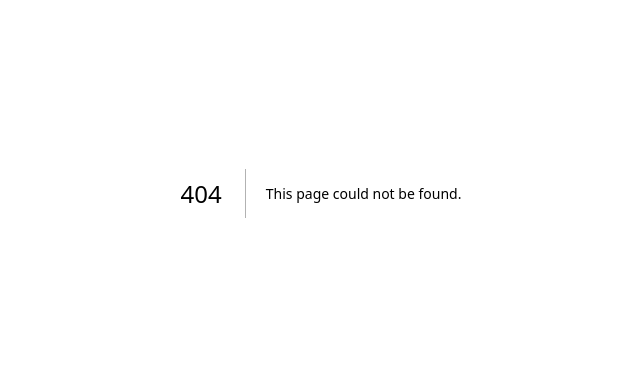
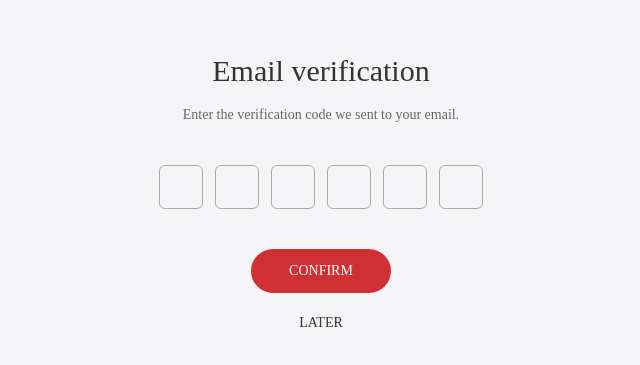
Before and after one commit to XmasFoxy/cv-builder-frontend, a Next.js app: page /verify-email in a window 1280 px wide. Before the commit this address had no page. Shown: the part 207-572 px from the top of the page, without its empty margins (319-959 px from the left). Built offline with nearby package versions, Linux system fonts and the light colour scheme.

Commit message:
feat: add email verification

```diff
--- a/src/app/login/page.tsx
+++ b/src/app/login/page.tsx
@@ -36,7 +36,8 @@ export default function LoginPage() {
     const result = await signIn(values).catch(() => "unavailable" as const);
 
     if (result === "success") {
-      router.replace("/employees");
+      const next = new URLSearchParams(window.location.search).get("next");
+      router.replace(next === "/verify-email" ? next : "/employees");
       return;
     }
 
--- /dev/null
+++ b/src/app/signup/actions.ts
@@ -0,0 +1,41 @@
+"use server";
+
+import { CombinedGraphQLErrors } from "@apollo/client/errors";
+import { cookies, headers } from "next/headers";
+
+import { SIGNUP_MUTATION, type SignupResponse, type SignupVariables } from "@/graphql/auth";
+import { createApolloClient } from "@/lib/apollo-client";
+import { writeSession } from "@/lib/session-cookies";
+import { signupSchema, type SignupFormValues } from "@/lib/validations/auth";
+
+type SignupResult = "success" | "duplicate" | "unavailable";
+
+export async function registerAccount(values: SignupFormValues): Promise<SignupResult> {
+  const input = signupSchema.safeParse(values);
+  if (!input.success) return "unavailable";
+
+  try {
+    const origin = (await headers()).get("origin");
+    if (!origin) return "unavailable";
+
+    const { data } = await createApolloClient().mutate<SignupResponse, SignupVariables>({
+      mutation: SIGNUP_MUTATION,
+      variables: { auth: input.data },
+      fetchPolicy: "no-cache",
+      context: {
+        headers: { origin },
+        fetchOptions: { cache: "no-store", redirect: "error" },
+      },
+    });
+    const session = data?.signup;
+    if (!session?.access_token || !session.refresh_token) return "unavailable";
+
+    writeSession(await cookies(), session);
+    return "success";
+  } catch (error) {
+    if (CombinedGraphQLErrors.is(error) && error.errors.some(({ message }) => message === "userAlreadyExists")) {
+      return "duplicate";
+    }
+    return "unavailable";
+  }
+}
--- a/src/app/signup/page.tsx
+++ b/src/app/signup/page.tsx
@@ -1,7 +1,7 @@
 "use client";
 
 import { useState } from "react";
-import { useMutation } from "@apollo/client/react";
+import { useRouter } from "next/navigation";
 import { useForm } from "react-hook-form";
 import { zodResolver } from "@hookform/resolvers/zod";
 
@@ -13,25 +13,16 @@ import {
   type SignupFormValues,
 } from "@/lib/validations/auth";
 
-import {
-  SIGNUP_MUTATION,
-  type SignupResponse,
-  type SignupVariables,
-} from "@/graphql/auth";
+import { registerAccount } from "./actions";
 
 export default function SignupPage() {
+  const router = useRouter();
   const [serverError, setServerError] = useState("");
-  const [successMessage, setSuccessMessage] = useState("");
-
-  const [signup, { loading }] = useMutation<
-    SignupResponse,
-    SignupVariables
-  >(SIGNUP_MUTATION);
 
   const {
     register,
     handleSubmit,
-    formState: { errors },
+    formState: { errors, isSubmitting },
   } = useForm<SignupFormValues>({
     resolver: zodResolver(signupSchema),
     mode: "onBlur",
@@ -44,34 +35,14 @@ export default function SignupPage() {
 
   async function onSubmit(values: SignupFormValues) {
     setServerError("");
-    setSuccessMessage("");
-
-    try {
-      const result = await signup({
-        variables: {
-          auth: {
-            email: values.email,
-            password: values.password,
-            confirmPassword: values.confirmPassword,
-          },
-        },
-      });
-
-      if (!result.data?.signup) {
-        setServerError("Registration failed. Please try again.");
-        return;
-      }
-
-      setSuccessMessage(
-        "Account created successfully. You can now sign in.",
-      );
-    } catch (error) {
-      setServerError(
-        error instanceof Error
-          ? error.message
-          : "Registration failed. Please try again.",
-      );
+    const result = await registerAccount(values).catch(() => "unavailable" as const);
+    if (result === "success") {
+      router.replace("/verify-email");
+      return;
     }
+    setServerError(result === "duplicate"
+      ? "An account with this email already exists."
+      : "Registration failed. Please try again.");
   }
 
   return (
@@ -114,15 +85,9 @@ export default function SignupPage() {
         </p>
       )}
 
-      {successMessage && (
-        <p role="status" className="text-center text-sm text-green-700">
-          {successMessage}
-        </p>
-      )}
-
       <AuthActions
-        disabled={loading}
-        submitLabel={loading ? "CREATING ACCOUNT..." : "CREATE ACCOUNT"}
+        disabled={isSubmitting}
+        submitLabel={isSubmitting ? "CREATING ACCOUNT..." : "CREATE ACCOUNT"}
         linkHref="/login"
         linkLabel="I HAVE AN ACCOUNT"
       />
--- /dev/null
+++ b/src/app/verify-email/actions.ts
@@ -0,0 +1,54 @@
+"use server";
+
+import { CombinedGraphQLErrors } from "@apollo/client/errors";
+import { cookies } from "next/headers";
+
+import { VERIFY_MAIL_MUTATION } from "@/graphql/auth";
+import { createApolloClient } from "@/lib/apollo-client";
+import { authenticatedRequest, refreshSession } from "@/lib/session";
+import { accessCookie, refreshCookie, writeSession } from "@/lib/session-cookies";
+
+type VerificationResult = "success" | "invalid" | "expired" | "sign-in" | "unavailable";
+
+async function confirmWithToken(otp: string, token: string): Promise<VerificationResult> {
+  try {
+    const { data } = await createApolloClient().mutate<{ verifyMail: null }, { mail: { otp: string } }>({
+      mutation: VERIFY_MAIL_MUTATION,
+      variables: { mail: { otp } },
+      ...authenticatedRequest(token),
+    });
+    return data?.verifyMail === null ? "success" : "unavailable";
+  } catch (error) {
+    if (CombinedGraphQLErrors.is(error)) {
+      const messages = error.errors.map(({ message }) => message);
+      if (messages.includes("unauthorized")) return "sign-in";
+      if (messages.includes("otpExpired")) return "expired";
+      if (messages.includes("mailNotFound")) return "invalid";
+    }
+    return "unavailable";
+  }
+}
+
+export async function verifyEmail(otp: string): Promise<VerificationResult> {
+  if (typeof otp !== "string" || !/^\d{6}$/.test(otp)) return "invalid";
+
+  try {
+    const store = await cookies();
+    const access = store.get(accessCookie)?.value;
+    if (access) {
+      const result = await confirmWithToken(otp, access);
+      if (result !== "sign-in") return result;
+    }
+
+    const refresh = store.get(refreshCookie)?.value;
+    if (!refresh) return "sign-in";
+
+    const tokens = await refreshSession(refresh);
+    if (!tokens) return "sign-in";
+
+    writeSession(store, tokens);
+    return await confirmWithToken(otp, tokens.access_token);
+  } catch {
+    return "unavailable";
+  }
+}
--- /dev/null
+++ b/src/app/verify-email/page.tsx
@@ -0,0 +1,9 @@
+import type { Metadata } from "next";
+
+import { VerificationForm } from "./verification-form";
+
+export const metadata: Metadata = { title: "Email verification | CV Builder" };
+
+export default function VerifyEmailPage() {
+  return <VerificationForm />;
+}
--- /dev/null
+++ b/src/app/verify-email/verification-form.tsx
@@ -0,0 +1,126 @@
+"use client";
+
+import { useRef, useState, type FormEvent } from "react";
+import Link from "next/link";
+import { useRouter } from "next/navigation";
+
+import { AuthActions, AuthLayout } from "@/components/auth/auth-layout";
+import { verifyEmail } from "./actions";
+
+const codeLength = 6;
+const initialDigits = ["", "", "", "", "", ""];
+const errorMessages = {
+  invalid: "Invalid verification code.",
+  expired: "Verification code has expired.",
+  "sign-in": "Your session has expired. Sign in to continue.",
+  unavailable: "Something went wrong. Please try again later.",
+};
+
+export function VerificationForm() {
+  const router = useRouter();
+  const inputs = useRef<(HTMLInputElement | null)[]>([]);
+  const [digits, setDigits] = useState(initialDigits);
+  const [error, setError] = useState("");
+  const [needsSignIn, setNeedsSignIn] = useState(false);
+  const [pending, setPending] = useState(false);
+
+  function updateDigits(index: number, value: string) {
+    const typed = value.replace(/\D/g, "");
+    const start = typed.length >= codeLength ? 0 : index;
+    const chars = typed.slice(0, codeLength - start).split("");
+
+    setDigits((previous) => {
+      const next = [...previous];
+      next.splice(start, Math.max(chars.length, 1), ...(chars.length ? chars : [""]));
+      return next;
+    });
+    setError("");
+    if (chars.length) {
+      inputs.current[Math.min(start + chars.length, codeLength - 1)]?.focus();
+    }
+  }
+
+  async function onSubmit(event: FormEvent<HTMLFormElement>) {
+    event.preventDefault();
+    if (pending) return;
+
+    const code = digits.join("");
+    if (code.length !== codeLength) {
+      setError(code ? "Please enter a valid 6-digit code." : "Verification code is required.");
+      inputs.current[digits.indexOf("")]?.focus();
+      return;
+    }
+
+    setError("");
+    setNeedsSignIn(false);
+    setPending(true);
+    const result = await verifyEmail(code).catch(() => "unavailable" as const);
+    if (result === "success") {
+      router.replace("/employees");
+      return;
+    }
+
+    setPending(false);
+    setError(errorMessages[result]);
+    setNeedsSignIn(result === "sign-in");
+  }
+
+  return (
+    <AuthLayout
+      title="Email verification"
+      description="Enter the verification code we sent to your email."
+      onSubmit={onSubmit}
+    >
+      <fieldset className="flex justify-center gap-2 sm:gap-3">
+        <legend className="sr-only">Verification code</legend>
+        {digits.map((digit, index) => (
+          <input
+            key={index}
+            ref={(input) => { inputs.current[index] = input; }}
+            type="text"
+            inputMode="numeric"
+            autoComplete={index === 0 ? "one-time-code" : "off"}
+            maxLength={codeLength}
+            aria-label={`Digit ${index + 1} of ${codeLength}`}
+            aria-invalid={Boolean(error)}
+            aria-describedby={error ? "verification-error" : undefined}
+            value={digit}
+            disabled={pending}
+            onFocus={(event) => event.currentTarget.select()}
+            onChange={(event) => updateDigits(index, event.target.value)}
+            onPaste={(event) => {
+              event.preventDefault();
+              const pasted = event.clipboardData.getData("text").replace(/\D/g, "");
+              if (pasted) updateDigits(index, pasted);
+            }}
+            onKeyDown={(event) => {
+              if (event.key === "ArrowLeft" || (event.key === "Backspace" && !digit)) {
+                event.preventDefault();
+                inputs.current[index - 1]?.focus();
+              }
+              if (event.key === "ArrowRight") {
+                event.preventDefault();
+                inputs.current[index + 1]?.focus();
+              }
+            }}
+            className="h-10 w-9 rounded-sm border border-[#aaa] bg-transparent text-center text-lg outline-none transition-colors focus-visible:border-[#cf3033] focus-visible:ring-1 focus-visible:ring-[#cf3033] aria-invalid:border-[#cf3033] disabled:opacity-60 sm:h-11 sm:w-11"
+          />
+        ))}
+      </fieldset>
+      {error && (
+        <p id="verification-error" role="alert" className="text-center text-sm text-[#cf3033]">
+          {error}
+        </p>
+      )}
+      {needsSignIn && (
+        <Link className="self-center text-sm underline" href="/login?next=%2Fverify-email">SIGN IN</Link>
+      )}
+      <AuthActions
+        disabled={pending}
+        submitLabel={pending ? "CONFIRMING..." : "CONFIRM"}
+        linkHref="/employees"
+        linkLabel="LATER"
+      />
+    </AuthLayout>
+  );
+}
--- a/src/components/auth/auth-layout.tsx
+++ b/src/components/auth/auth-layout.tsx
@@ -7,7 +7,7 @@ const authLinks = [
 ] as const;
 
 type AuthLayoutProps = {
-  currentPage: (typeof authLinks)[number]["href"];
+  currentPage?: (typeof authLinks)[number]["href"];
   title: string;
   description: string;
   onSubmit: NonNullable<ComponentProps<"form">["onSubmit"]>;
@@ -22,8 +22,11 @@ export function AuthLayout({
   children,
 }: AuthLayoutProps) {
   return (
-    <main className="min-h-screen bg-[#f5f5f7] text-[#333333]">
-      <nav
+    <main className={currentPage
+      ? "min-h-screen bg-[#f5f5f7] text-[#333333]"
+      : "grid min-h-screen place-items-center bg-[#f5f5f7] py-10 text-[#333333]"}
+    >
+      {currentPage && <nav
         aria-label="Authentication navigation"
         className="flex justify-center pt-6 text-sm font-medium"
       >
@@ -37,9 +40,12 @@ export function AuthLayout({
             {label}
           </Link>
         ))}
-      </nav>
+      </nav>}
 
-      <section className="mx-auto mt-24 w-full max-w-[420px] px-6 pb-8 sm:mt-32">
+      <section className={currentPage
+        ? "mx-auto mt-24 w-full max-w-[420px] px-6 pb-8 sm:mt-32"
+        : "mx-auto w-full max-w-[520px] px-6"}
+      >
         <h1 className="text-center text-3xl font-normal">{title}</h1>
         <p className="mt-4 text-center text-sm text-[#666666]">{description}</p>
 
--- a/src/graphql/auth.ts
+++ b/src/graphql/auth.ts
@@ -34,6 +34,8 @@ export type LoginResponse = {
 export const SIGNUP_MUTATION = gql`
   mutation Signup($auth: SignupInput!) {
     signup(auth: $auth) {
+      access_token
+      refresh_token
       user {
         id
         email
@@ -52,9 +54,17 @@ export type SignupVariables = {
 
 export type SignupResponse = {
   signup: {
+    access_token: string;
+    refresh_token: string;
     user: {
       id: string;
       email: string;
     };
   };
 };
+
+export const VERIFY_MAIL_MUTATION = gql`
+  mutation VerifyMail($mail: VerifyMailInput!) {
+    verifyMail(mail: $mail)
+  }
+`;
--- a/src/lib/session.ts
+++ b/src/lib/session.ts
@@ -27,7 +27,7 @@ const UPDATE_TOKEN = gql`
 export const dashboardPaths = ["/employees", "/skills", "/languages", "/cvs"] as const;
 type DashboardPath = (typeof dashboardPaths)[number];
 
-function authenticatedRequest(token: string) {
+export function authenticatedRequest(token: string) {
   return {
     fetchPolicy: "no-cache" as const,
     context: {
```
Also changed, not shown: 2 other files (tests, documents, lock files or other folders).
